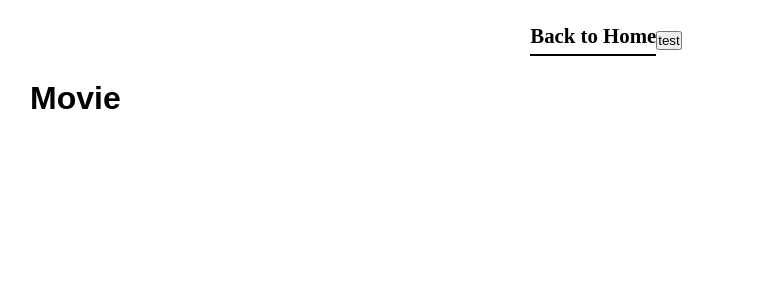
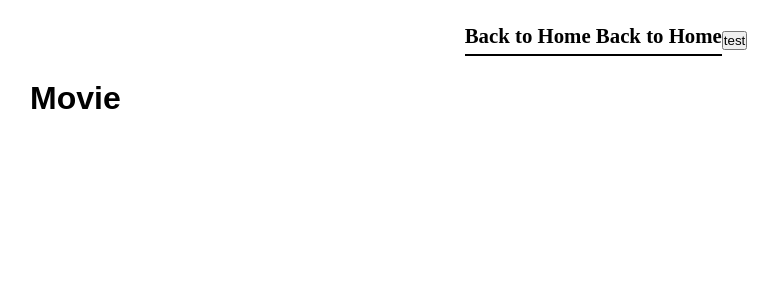
Before and after one commit to barrystone/popular-movie_sveltekit, a SvelteKit app: page /movie in a window 1280 px wide. Shown: the top 300 px of the page, without its empty margins (34-812 px from the left). Built offline with nearby package versions, Linux system fonts and the light colour scheme; a web font is replaced by a local one.

Commit message:
[fix & build] path problem

```diff
--- a/src/components/Nav.svelte
+++ b/src/components/Nav.svelte
@@ -18,6 +18,11 @@
 
 <nav>
   <a href={base}>
+    {#if $page.url.pathname === (`${base}` || `${base}/`)}
+      Home
+    {:else}
+      Back to Home
+    {/if}
     {title}
   </a>
 
```
Also changed, not shown: 42 other files (tests, documents, lock files or other folders).
